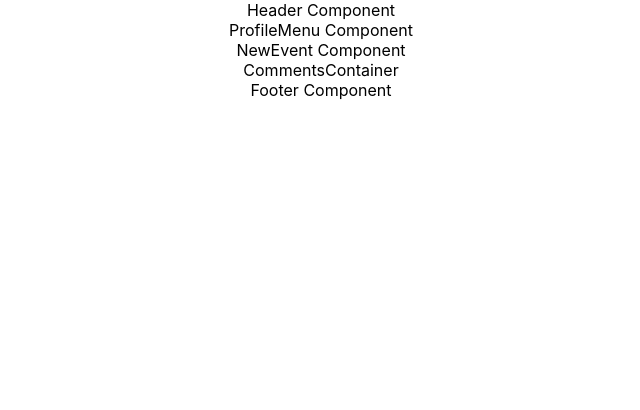
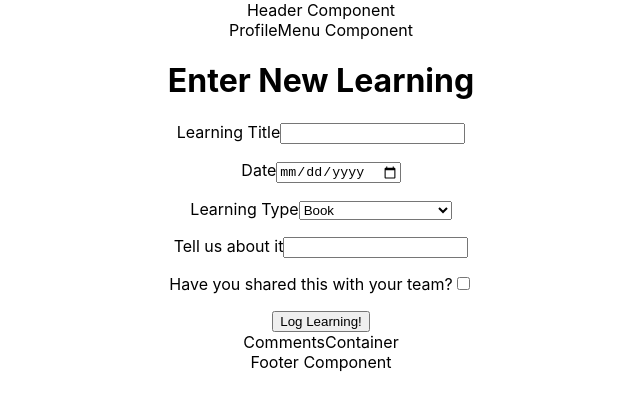
Before and after one commit to cyantis/prof_dev_tracker_v3, a React (Create React App) app: page /newEvent in a window 1280 px wide. Shown: the top 410 px of the page, without its empty margins (319-959 px from the left). Built offline with nearby package versions, Linux system fonts and the light colour scheme.

Commit message:
adds new learning form

```diff
--- a/src/components/learningEventComponents/NewEvent.js
+++ b/src/components/learningEventComponents/NewEvent.js
@@ -1,10 +1,73 @@
 import React from 'react'
 
 class NewEvent extends React.Component {
+  state = {
+    name: '',
+    date: '',
+    category: '',
+    description: '',
+    shared: '',
+  }
+
+  handleOnChange = event => {
+    const target = event.target
+    const value = target.type === 'checkbox' ? target.checked : target.value;
+    const name = target.name
+
+    this.setState({
+      [name]: value
+    })
+  }
+
+  handleOnSubmit = event => {
+    event.preventDefault()
+    this.props.addLearning(this.state)
+    this.setState({
+      name: '',
+      date: '',
+      category: '',
+      description: '',
+      shared: '',
+    })
+  }
+
+
   render() {
     return (
       <div className="NewEvent">
-        NewEvent Component
+        <h1>Enter New Learning</h1>
+          <form onSubmit={ event => this.handleOnSubmit(event) }>
+            <p>
+              Learning Title
+              <input name="name" type="text" onChange={event => this.handleOnChange(event)} value={this.state.name}></input>
+            </p>
+            <p>
+              Date
+              <input name="date" type="date" onChange={event => this.handleOnChange(event)} value={this.state.date}></input>
+            </p>
+            <p>
+              Learning Type
+              <select name="category" value={this.state.value} onChange={this.handleChange}>
+                <option value="Book">Book</option>
+                <option value="Conference Attendee">Conference Attendee</option>
+                <option value="Conference Presenter">Conference Presenter</option>
+                <option value="In Person Course">In Person Course</option>
+                <option value="Online Course">Online Course</option>
+                <option value="Meetup/Social">Meetup/Social</option>
+                <option value="Tutorial">Tutorial</option>
+                <option value="Other">Other</option>
+              </select>
+            </p>
+            <p>
+              Tell us about it
+              <input name="description" type="textarea" onChange={event => this.handleOnChange(event)} value={this.state.description}></input>
+            </p>
+            <p>
+              Have you shared this with your team?
+              <input name="shared" type="checkbox" onChange={event => this.handleOnChange(event)} value={this.state.shared}></input>
+            </p>
+            <input type="submit" value="Log Learning!"></input>
+        </form>
       </div>
     );
   }
--- a/src/index.js
+++ b/src/index.js
@@ -11,7 +11,7 @@ import rootReducer from './reducers/rootReducer'
 import Login from './components/accountComponents/Login'
 import CreateAccount from './components/accountComponents/CreateAccount'
 
-const composeEnhancer = window.__REDUX_DEVTOOLS_EXTENSION_COMPOSE__;
+const composeEnhancer = window.__REDUX_DEVTOOLS_EXTENSION_COMPOSE__
 
 const store = createStore(
   rootReducer,
```
